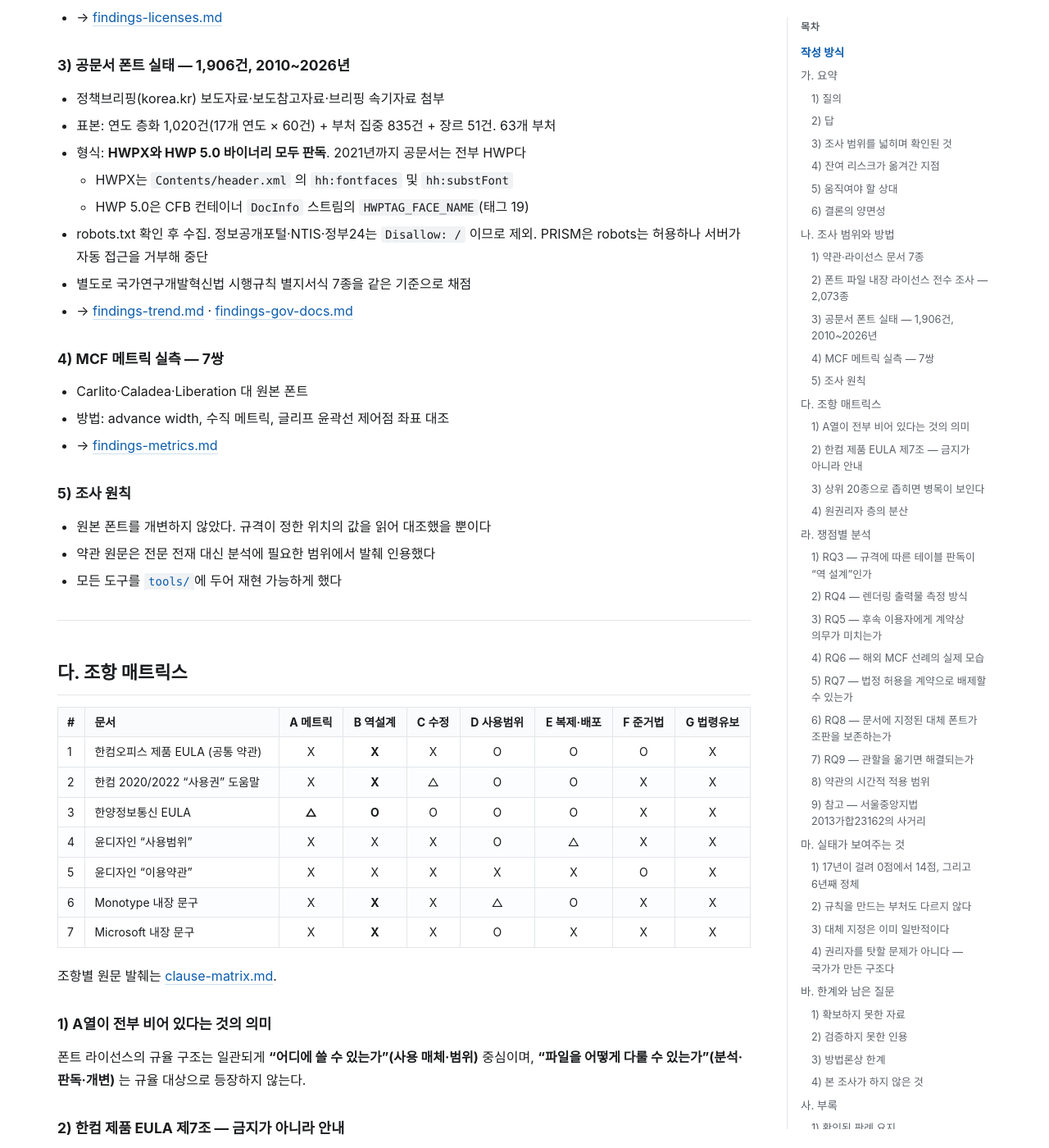
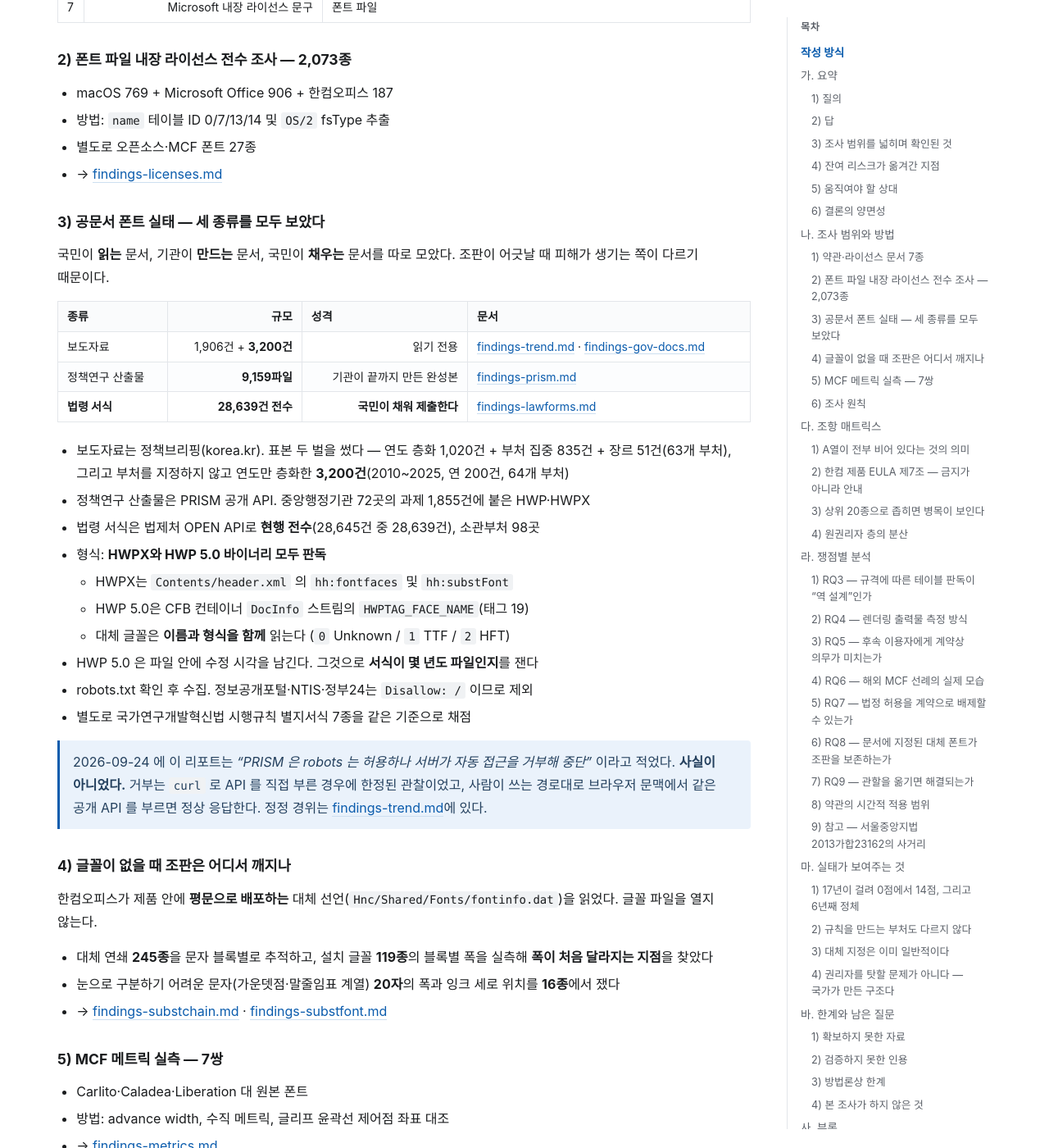
Before and after one commit to msjang/krigf26-font-eula-survey, a Jekyll site: the page built from report.md, in a window 1280 px wide and 1400 px high, scrolled down 3181 px. Shown: the whole window at 82% size. Built offline with Jekyll 4.4.1, drawn with Linux system fonts in a browser that asks for light colours; our own code applies the rules of GitHub Pages for plain Markdown files; some of the changed text lies outside the part shown.

Commit message:
site(nav): 최근 조사 셋을 메뉴에 넣고 작성 규칙을 웹에 싣는다
법령 서식·정책연구·대체 연쇄가 nav 에 빠져 README 본문 링크로만 닿을 수
있었다. 가장 무거운 조사 셋이다. 연도·부처 추세 다음과 대체 폰트 앞에
끼워 넣었다. 재배치는 따로 한다.

PROCESS.md 를 exclude 에서 뺐다. 정정 18건을 세어 보여주면서 그 규칙을
적은 문서는 웹에서 404 가 나는 것이 앞뒤가 맞지 않는다.

report.md 의 조사 범위도 갱신했다. 공문서를 읽기 전용(보도자료)·완성본
(정책연구)·채워 넣는 것(법령 서식) 세 종류로 나눠 다시 적고, 대체 연쇄
절을 추가했다. 요약 표에도 네 줄을 더했다.

그리고 "PRISM 은 서버가 자동 접근을 거부해 중단" 이라는 정정 대상 서술이
report.md 에 그대로 남아 있었다. 정정 문단으로 바꿨다.

Co-Authored-By: Claude <noreply@anthropic.com>

```diff
--- a/_config.yml
+++ b/_config.yml
@@ -45,6 +45,9 @@ nav:
   - { name: 폰트 목록,    url: /font-registry.html }
   - { name: 내장 라이선스, url: /findings-licenses.html }
   - { name: 연도·부처 추세, url: /findings-trend.html }
+  - { name: 법령 서식,    url: /findings-lawforms.html }
+  - { name: 정책연구,     url: /findings-prism.html }
+  - { name: 대체 연쇄,    url: /findings-substchain.html }
   - { name: 대체 폰트,    url: /findings-substfont.html }
   - { name: 메트릭 실측,  url: /findings-metrics.html }
   - { name: 개방성 점검,  url: /findings-openness.html }
@@ -58,6 +61,7 @@ nav:
   - { name: 공문서 실태,  url: /findings-gov-docs.html }
   - { name: 출처,        url: /sources.html }
   - { name: 남은 질문,    url: /open-questions.html }
+  - { name: 작성 규칙,    url: /PROCESS.html }
 
 # .md 링크를 .html 로 바꿔 주는 설정은 없으므로 문서 안에서는 상대 .md 링크를 쓴다.
 # GitHub 웹에서 읽을 때는 그대로 동작하고, Pages 에서는 아래 redirect 로 넘어간다.
@@ -68,7 +72,6 @@ kramdown:
   syntax_highlighter: rouge
 
 exclude:
-  - PROCESS.md
   - tools/
   - data/
   - sources/
--- a/report.md
+++ b/report.md
@@ -53,6 +53,10 @@
 | 5 | 한컴 고유 포맷(HFT) 387종 | 전부 1993~1999년 빌드, 74%가 한컴 자신의 저작물 |
 | 6 | 공문서 서식 글꼴 지정 법령 | 시행규칙 별표 4·5가 양식명을 정할 뿐 구현체를 정하지 않음 |
 | 7 | 문서에 지정된 대체 폰트 537종 | 폭을 고려하지 않아 대체 시 1~2줄이 밀린다 |
+| 8 | **법령 서식 28,639건 전수** | HWPX **0건**. 글꼴 여덟 종을 넘기는 서식 20,607건 중 HFT 를 피해 간 것이 **0건** |
+| 9 | **정책연구 산출물 9,159파일** | 장르별 격차 — 각자 쓰는 과업지시서 0%, **중앙이 배포한 서식만 96%** 가 HFT 를 안 쓴다 |
+| 10 | **대체 연쇄 245종 추적** | 한자 **0%** · 한글 **73%** 가 깨진다. 깨짐의 **83%** 가 한 지점으로 모인다 |
+| 11 | **유사 문자 20자 실측** | 가운뎃점 `·` 하나가 **4.6배** 벌어진다. 경계는 **1987년 KS X 1001** 코드표다 |
 
 ### 4) 잔여 리스크가 옮겨간 지점
 
@@ -96,25 +100,44 @@
 - 별도로 오픈소스·MCF 폰트 27종
 - → [findings-licenses.md](findings-licenses.md)
 
-### 3) 공문서 폰트 실태 — 1,906건, 2010~2026년
+### 3) 공문서 폰트 실태 — 세 종류를 모두 보았다
 
-- 정책브리핑(korea.kr) 보도자료·보도참고자료·브리핑 속기자료 첨부
-- 표본: 연도 층화 1,020건(17개 연도 × 60건) + 부처 집중 835건 + 장르 51건. 63개 부처
-- 형식: **HWPX와 HWP 5.0 바이너리 모두 판독**. 2021년까지 공문서는 전부 HWP다
+국민이 **읽는** 문서, 기관이 **만드는** 문서, 국민이 **채우는** 문서를 따로 모았다. 조판이 어긋날 때 피해가 생기는 쪽이 다르기 때문이다.
+
+| 종류 | 규모 | 성격 | 문서 |
+|---|---:|---|---|
+| 보도자료 | 1,906건 + **3,200건** | 읽기 전용 | [findings-trend.md](findings-trend.md) · [findings-gov-docs.md](findings-gov-docs.md) |
+| 정책연구 산출물 | **9,159파일** | 기관이 끝까지 만든 완성본 | [findings-prism.md](findings-prism.md) |
+| **법령 서식** | **28,639건 전수** | **국민이 채워 제출한다** | [findings-lawforms.md](findings-lawforms.md) |
+
+- 보도자료는 정책브리핑(korea.kr). 표본 두 벌을 썼다 — 연도 층화 1,020건 + 부처 집중 835건 + 장르 51건(63개 부처), 그리고 부처를 지정하지 않고 연도만 층화한 **3,200건**(2010~2025, 연 200건, 64개 부처)
+- 정책연구 산출물은 PRISM 공개 API. 중앙행정기관 72곳의 과제 1,855건에 붙은 HWP·HWPX
+- 법령 서식은 법제처 OPEN API로 **현행 전수**(28,645건 중 28,639건), 소관부처 98곳
+- 형식: **HWPX와 HWP 5.0 바이너리 모두 판독**
   - HWPX는 `Contents/header.xml` 의 `hh:fontfaces` 및 `hh:substFont`
   - HWP 5.0은 CFB 컨테이너 `DocInfo` 스트림의 `HWPTAG_FACE_NAME`(태그 19)
-- robots.txt 확인 후 수집. 정보공개포털·NTIS·정부24는 `Disallow: /` 이므로 제외.
-  PRISM은 robots는 허용하나 서버가 자동 접근을 거부해 중단
+  - 대체 글꼴은 **이름과 형식을 함께** 읽는다 (`0` Unknown / `1` TTF / `2` HFT)
+- HWP 5.0 은 파일 안에 수정 시각을 남긴다. 그것으로 **서식이 몇 년도 파일인지**를 잰다
+- robots.txt 확인 후 수집. 정보공개포털·NTIS·정부24는 `Disallow: /` 이므로 제외
 - 별도로 국가연구개발혁신법 시행규칙 별지서식 7종을 같은 기준으로 채점
-- → [findings-trend.md](findings-trend.md) · [findings-gov-docs.md](findings-gov-docs.md)
 
-### 4) MCF 메트릭 실측 — 7쌍
+> 2026-09-24 에 이 리포트는 *"PRISM 은 robots 는 허용하나 서버가 자동 접근을 거부해 중단"* 이라고 적었다. **사실이 아니었다.** 거부는 `curl` 로 API 를 직접 부른 경우에 한정된 관찰이었고, 사람이 쓰는 경로대로 브라우저 문맥에서 같은 공개 API 를 부르면 정상 응답한다. 정정 경위는 [findings-trend.md](findings-trend.md)에 있다.
+
+### 4) 글꼴이 없을 때 조판은 어디서 깨지나
+
+한컴오피스가 제품 안에 **평문으로 배포하는** 대체 선언(`Hnc/Shared/Fonts/fontinfo.dat`)을 읽었다. 글꼴 파일을 열지 않는다.
+
+- 대체 연쇄 **245종**을 문자 블록별로 추적하고, 설치 글꼴 **119종**의 블록별 폭을 실측해 **폭이 처음 달라지는 지점**을 찾았다
+- 눈으로 구분하기 어려운 문자(가운뎃점·말줄임표 계열) **20자**의 폭과 잉크 세로 위치를 **16종**에서 쟀다
+- → [findings-substchain.md](findings-substchain.md) · [findings-substfont.md](findings-substfont.md)
+
+### 5) MCF 메트릭 실측 — 7쌍
 
 - Carlito·Caladea·Liberation 대 원본 폰트
 - 방법: advance width, 수직 메트릭, 글리프 윤곽선 제어점 좌표 대조
 - → [findings-metrics.md](findings-metrics.md)
 
-### 5) 조사 원칙
+### 6) 조사 원칙
 
 - 원본 폰트를 개변하지 않았다. 규격이 정한 위치의 값을 읽어 대조했을 뿐이다
 - 약관 원문은 전문 전재 대신 분석에 필요한 범위에서 발췌 인용했다
```
